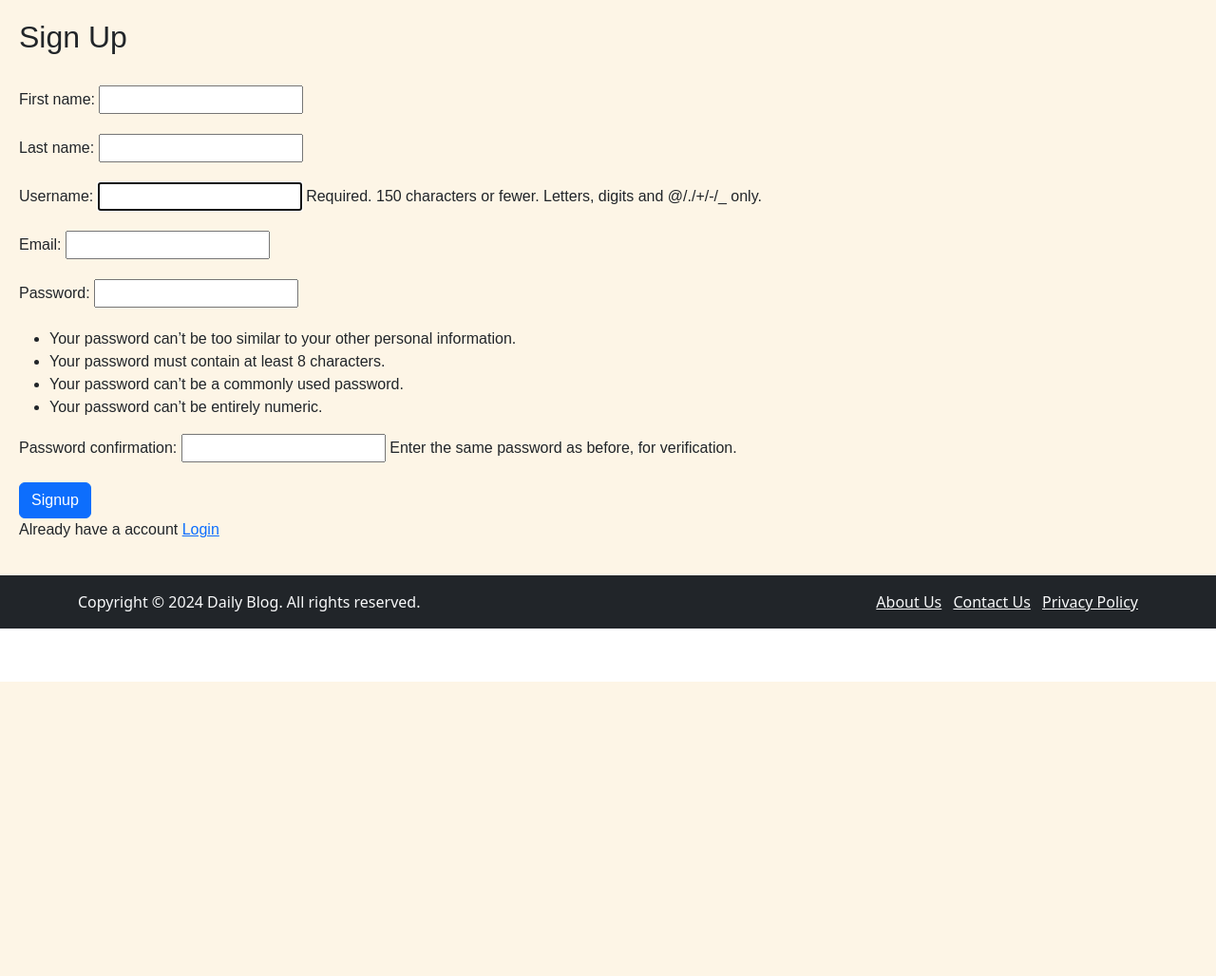
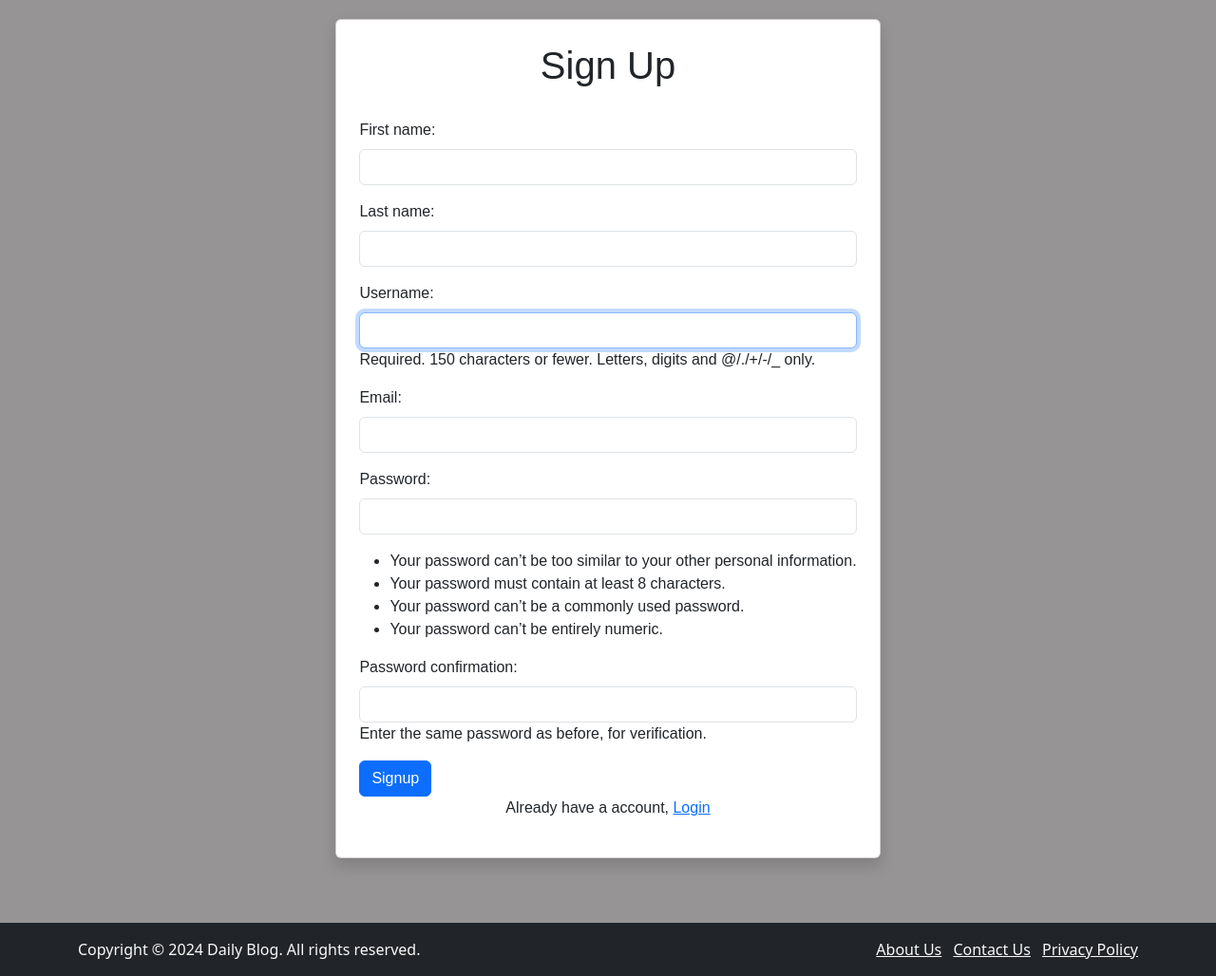
Before and after one commit to Uzair-A-Jokhio/blogWebsite-Django, a Django app: page /members/signup in a window 1280 px wide. Shown: the part 82-1110 px from the top of the page at 95% size. Before the commit the page ends 800 px from the top, so only its background shows below. Run offline with Django 5.2, Linux system fonts and the light colour scheme; some libraries are stand-ins or nearby versions.

Commit message:
changed the designing of signup and login page

```diff
--- a/App/static/css/stylesheet.css
+++ b/App/static/css/stylesheet.css
@@ -3,10 +3,9 @@
     font-family: Arial, Helvetica, sans-serif;
     margin: 0;
     padding: 0;
-    background-color: antiquewhite;
+    background-color: #969494;
 }
 
-/* navigation */
 .header{
     width: 100%;
     height: 80px;
@@ -80,7 +79,7 @@
 
 .content {
     padding: 20px;
-    background-color: #fdf5e6;
+    background-color: #969494;
     font-family: Arial, Helvetica, sans-serif;
     margin: 0;
 
--- a/members/forms.py
+++ b/members/forms.py
@@ -1,12 +1,20 @@
+from typing import Any
 from django import forms
 from django.contrib.auth.models import User
 from django.contrib.auth.forms import UserCreationForm
 
 class UserSignupForm(UserCreationForm):
-    first_name = forms.CharField(max_length=50)
-    last_name = forms.CharField(max_length=50)
-    email = forms.EmailField()
+    first_name = forms.CharField(max_length=50, widget=forms.TextInput(attrs={'class':'form-control'}))
+    last_name = forms.CharField(max_length=50, widget=forms.TextInput(attrs={'class':'form-control'}))
+    email = forms.EmailField(widget=forms.EmailInput(attrs={'class':'form-control'}))
 
     class Meta:
         model = User
         fields = ['first_name','last_name','username', 'email', 'password1', 'password2']
+
+    def __init__(self, *args, **kwargs):
+        super(UserSignupForm, self).__init__(*args, **kwargs)
+
+        self.fields['username'].widget.attrs['class'] ='form-control'
+        self.fields['password1'].widget.attrs['class'] ='form-control'
+        self.fields['password2'].widget.attrs['class'] ='form-control'
--- a/members/templates/authen/signup.html
+++ b/members/templates/authen/signup.html
@@ -2,6 +2,7 @@
 {% block content %}
 
 <div class="">
+
     {% if messages %}
         {% for message in messages %}
             <div class="alert alert-warning alert-dismissible fade show" role="alert">
@@ -11,14 +12,18 @@
         {% endfor %}
     {% endif %}
 
-    <h2>Sign Up</h2>
+    <div class="col d-flex justify-content-center">
+        <div class="card shadow p-4 mb-5 bg-body rounded ">
+                <h1 class="text-center">Sign Up</h1>
                 <br>
                 <form method="POST">
                     {% csrf_token %}
                     {{form.as_p}}
                     <button type="submit" class="btn btn-primary">Signup</button>
                 </form>
-    <p>Already have a account <a href="{% url 'login' %}">Login</a> </p>
+                <p class="text-center">Already have a account, <a href="{% url 'login' %}">Login</a> </p>
+        </div>
+    </div>
 </div>
 
 {% endblock %}
```
Also changed, not shown: members/templates/authen/login.html (+8 -7 lines), db.sqlite3. Lines whose indentation alone changed are shown as unchanged.
